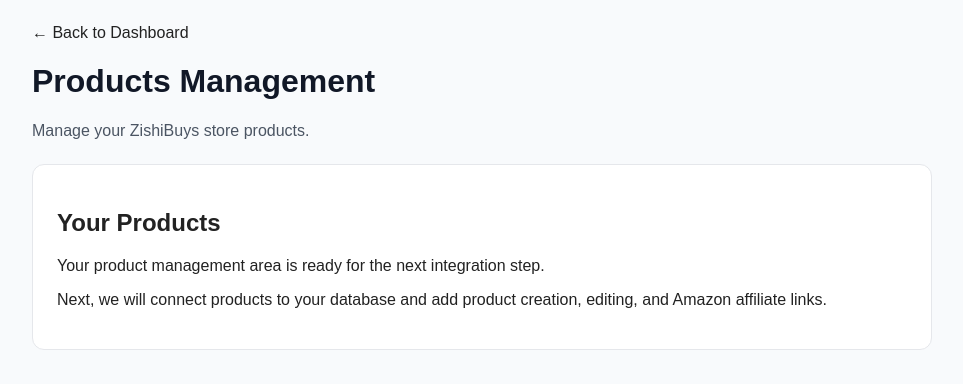
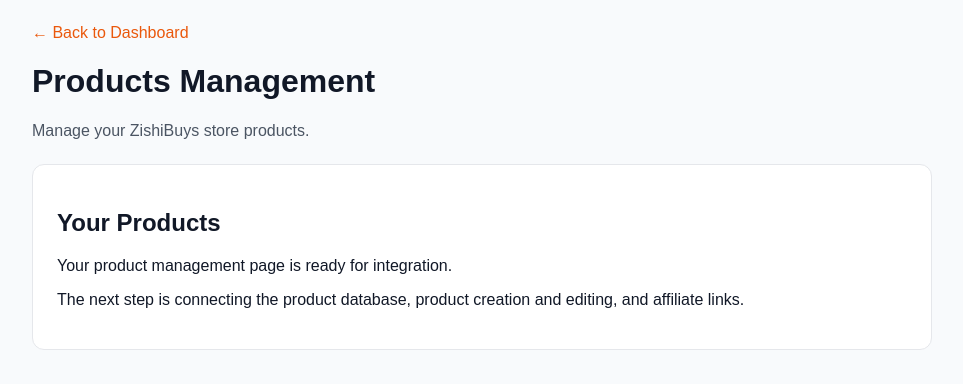
Before and after one commit to aapkcollection/zishibuys, a Next.js app: page /admin/products in a window 1280 px wide. Shown: the top 384 px of the page, without its empty margins (158-1121 px from the left). Built offline with nearby package versions, Linux system fonts and the light colour scheme.

Commit message:
Update page.tsx

```diff
--- a/app/admin/products/page.tsx
+++ b/app/admin/products/page.tsx
@@ -8,14 +8,18 @@ export default function ProductsPage() {
         padding: "24px",
         background: "#f8fafc",
         fontFamily: "Arial, sans-serif",
+        color: "#111827",
       }}
     >
       <div style={{ maxWidth: "900px", margin: "0 auto" }}>
-        <Link href="/admin">← Back to Dashboard</Link>
+        <Link
+          href="/admin"
+          style={{ color: "#ea580c", textDecoration: "none" }}
+        >
+          ← Back to Dashboard
+        </Link>
 
-        <h1 style={{ color: "#111827" }}>
-          Products Management
-        </h1>
+        <h1>Products Management</h1>
 
         <p style={{ color: "#4b5563" }}>
           Manage your ZishiBuys store products.
@@ -23,7 +27,7 @@ export default function ProductsPage() {
 
         <section
           style={{
-            background: "#fff",
+            background: "#ffffff",
             padding: "24px",
             borderRadius: "12px",
             border: "1px solid #e5e7eb",
@@ -31,14 +35,14 @@ export default function ProductsPage() {
           }}
         >
           <h2>Your Products</h2>
+
           <p>
-            Your product management area is ready
-            for the next integration step.
+            Your product management page is ready for integration.
           </p>
+
           <p>
-            Next, we will connect products to your
-            database and add product creation,
-            editing, and Amazon affiliate links.
+            The next step is connecting the product database,
+            product creation and editing, and affiliate links.
           </p>
         </section>
       </div>
```
